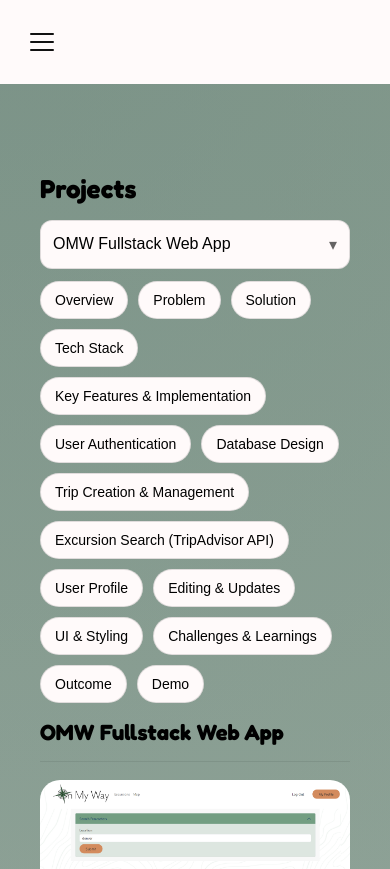
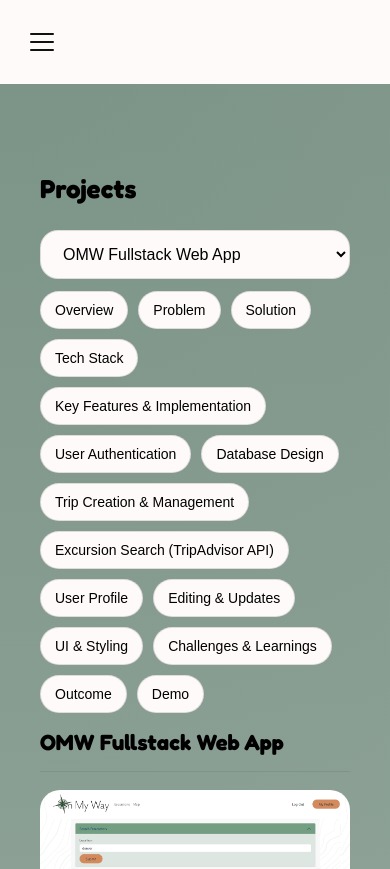
Before and after one commit to nicoleyeag/portfolio, a React (Create React App) app: page /projects in a window 390 px wide. Shown: the top 869 px of the page. Built offline with nearby package versions, Linux system fonts and the light colour scheme; a web font is replaced by a local one.

Commit message:
fixed mobile projects page

```diff
--- a/src/css/style.css
+++ b/src/css/style.css
@@ -501,14 +501,14 @@
 }
 
 
-
-
-/* this keeps it at 1100px - responsive  */
-.projects-layout,
+/* default: desktop */
 .projects-mobile-controls,
 .projects-mobile-content {
-  max-width: 1100px;
-  margin: 0 auto;
+  display: none;
+}
+
+.projects-layout {
+  display: flex; /* or whatever you already use */
 }
 
 
@@ -746,103 +746,28 @@
 
 
 /* ===== Projects: Mobile Fix ===== */
-/* mobile overrides must come after the desktop rules */
-@media (max-width: 900px) {
-  .projects-page {
-    padding: 24px 16px;
-  }
+/* ===== Projects: Responsive Layout (Clean Replacement) ===== */
 
-  /* Force a true single-column layout */
-  .projects-layout {
-    display: flex;
-    flex-direction: column;
-    gap: 16px;
-  }
-
-  /* Stop sticky on mobile so it doesn't overlap */
-  .projects-nav {
-    position: relative;
-    top: auto;
-    z-index: 1;
-    background: transparent; /* important if things overlap */
-    padding-bottom: 8px;
-  }
-
-  /* Remove divider */
-  .projects-divider {
-    display: none;
-  }
-
-  /* Make right content normal flow, not a fixed scroll container */
-  .projects-content {
-    min-width: 0;
-  }
-
-  .case-scroll {
-    height: auto;
-    overflow: visible;
-    padding-right: 0;
-  }
-
-  /* Add breathing room so accordion doesn't sit on content */
-  .projects-nav + .projects-content {
-    margin-top: 8px;
-  }
-
-  /* Optional: reduce heading size so it doesn’t crowd */
-  .projects-title {
-    font-size: 26px;
-  }
-
-  .case-title {
-    font-size: 22px;
-    margin-top: 12px;
-  }
-
-  /* Make section links easier to tap */
-  .section-link {
-    padding: 10px 8px;
-    font-size: 16px;
-  }
+/* --- DESKTOP DEFAULTS (>= 901px) --- */
+/* Show desktop layout, hide mobile layout */
+.projects-layout {
+  display: flex;
 }
 
-@media (max-width: 900px) {
-  .projects-page {
-    padding: 24px 16px;
-  }
-
-  .projects-layout {
-    display: flex;
-    flex-direction: column;
-    gap: 16px;
-  }
-
-  .projects-nav {
-    position: relative;
-    top: auto;
-  }
-
-  .projects-divider {
-    display: none;
-  }
-
-  .case-scroll {
-    height: auto;
-    overflow: visible;
-    padding-right: 0;
-  }
-}
-
-/* ===== Projects Mobile Rebuild ===== */
-
-/* Hide mobile version by default (desktop) */
 .projects-mobile-controls,
 .projects-mobile-content {
   display: none;
 }
 
+/* Keep desktop behavior (sticky nav + scroll panel) as-is.
+   If you already define these earlier, you can omit these here. */
+.projects-divider {
+  display: block;
+}
+
+/* --- MOBILE (<= 900px) --- */
 @media (max-width: 900px) {
-  /* Hide desktop layout on mobile */
+  /* Hide desktop layout completely so nothing duplicates */
   .projects-layout {
     display: none;
   }
@@ -853,10 +778,16 @@
     display: block;
   }
 
+  /* Page spacing */
+  .projects-page {
+    padding: 24px 16px;
+  }
+
   .projects-mobile-controls {
     margin-bottom: 16px;
   }
 
+  /* Pills layout */
   .projects-mobile-sections {
     display: flex;
     flex-wrap: wrap;
@@ -866,31 +797,57 @@
 
   .section-pill {
     background: #FFFAFA;
-    border: 1px solid rgba(0,0,0,0.12);
+    border: 1px solid rgba(0, 0, 0, 0.12);
     border-radius: 999px;
     padding: 10px 14px;
     font-size: 14px;
     cursor: pointer;
   }
 
+  /* If you're using a <select> for project switching */
+  .project-select {
+    width: 100%;
+    max-width: 520px;
+    padding: 14px 18px;
+    border-radius: 18px;
+    border: 1px solid rgba(0, 0, 0, 0.12);
+    background: #FFFAFA;
+    font-size: 16px;
+    margin-top: 10px;
+  }
+
+  /* If you still have the old mobile button picker, keep it styled too */
   .project-button.mobile {
     width: 100%;
     background: #FFFAFA;
-    border: 1px solid rgba(0,0,0,0.12);
+    border: 1px solid rgba(0, 0, 0, 0.12);
     border-radius: 12px;
     padding: 14px 12px;
     margin-top: 10px;
   }
 
-  /* Ensure content reads clean on mobile */
-  .projects-page {
-    padding: 24px 16px;
+  /* Content should flow naturally on mobile */
+  .case-scroll {
+    height: auto;
+    overflow: visible;
+    padding-right: 0;
   }
 
   .case-section {
     padding: 18px 0;
   }
+
+  /* Optional: reduce headings slightly */
+  .projects-title {
+    font-size: 26px;
+  }
+
+  .case-title {
+    font-size: 22px;
+    margin-top: 12px;
+  }
 }
+/* ===== End Projects Mobile Fix ===== */
 
 /* Project Background bottom of file so it wins */
 body.page-projects {
--- a/src/pages/Projects.js
+++ b/src/pages/Projects.js
@@ -1,4 +1,5 @@
 import React, { useEffect, useMemo, useRef, useState } from "react";
+
 
 const PROJECTS = [
   {
@@ -461,9 +462,7 @@
                 </figcaption>
               </div>
           </div>
-        </section>
 
-        <section id="key-design-decisions" className="case-section">
           <h2>Key Design Decisions</h2>
           <ul>
             <li><span className="bold">Location-first discovery:</span> Prioritized proximity to help users quickly find relevant businesses.</li>
@@ -612,9 +611,15 @@
 ];
 
 export default function Projects() {
+  const contentRef = useRef(null);
+  const mobileContentRef = useRef(null);
+
   const [openProjectId, setOpenProjectId] = useState(PROJECTS[0].id);
   const [activeProjectId, setActiveProjectId] = useState(PROJECTS[0].id);
-  const contentRef = useRef(null);
+
+  // rest of your code...
+
+
 
   const activeProject = useMemo(
     () => PROJECTS.find((p) => p.id === activeProjectId),
@@ -631,14 +636,18 @@
   };
 
 const scrollToSection = (id) => {
-    // On desktop: scroll inside right panel
-    const el = contentRef.current?.querySelector(`#${id}`);
-    if (el) el.scrollIntoView({ behavior: "smooth", block: "start" });
+  const isMobile = window.matchMedia("(max-width: 900px)").matches;
 
-    // On mobile: scroll the page to the section
-    const el2 = document.getElementById(id);
-    if (el2) el2.scrollIntoView({ behavior: "smooth", block: "start" });
+  if (isMobile) {
+    const mobileEl = mobileContentRef.current?.querySelector(`#${id}`);
+    if (mobileEl) mobileEl.scrollIntoView({ behavior: "smooth", block: "start" });
+    return;
+  }
+
+  const desktopEl = contentRef.current?.querySelector(`#${id}`);
+  if (desktopEl) desktopEl.scrollIntoView({ behavior: "smooth", block: "start" });
 };
+
 
   const bgBase = activeProject?.bg?.base ?? "rgba(255,250,245,1)";
   const bgAccent = activeProject?.bg?.accent ?? "rgba(240,230,255,0.6)";
@@ -660,23 +669,29 @@
   return (
       <div className="projects-page">
 
-
       {/* MOBILE HEADER CONTROLS (shows on mobile only) */}
         <div className="projects-mobile-controls">
           <h1 className="projects-title">Projects</h1>
 
-        <button
-          className="project-button mobile"
-          onClick={() =>
-            setOpenProjectId((prev) => (prev === activeProjectId ? "" : activeProjectId))
-          }
-          type="button"
+          <select
+            className="project-select"
+            value={activeProjectId}
+            onChange={(e) => {
+              const id = e.target.value;
+              setActiveProjectId(id);
+              setOpenProjectId(id); // optional — keeps desktop accordion in sync
+              requestAnimationFrame(() => {
+                window.scrollTo({ top: 0, behavior: "smooth" });
+              });
+            }}
           >
-          <span>{activeProject.name}</span>
-          <span className="chevron">{openProjectId ? "▾" : "▸"}</span>
-        </button>
+            {PROJECTS.map((p) => (
+              <option key={p.id} value={p.id}>
+                {p.name}
+              </option>
+            ))}
+          </select>
 
-        {openProjectId === activeProjectId && (
           <div className="projects-mobile-sections">
             {activeProject.sections.map((section) => (
               <button
@@ -689,8 +704,9 @@
               </button>
             ))}
           </div>
-        )}
         </div>
+
+
 
       {/* DESKTOP LAYOUT (shows on desktop only) */}
       <div className="projects-layout">
@@ -742,10 +758,11 @@
 
 
       {/* MOBILE CONTENT (shows on mobile only) */}
-      <div className="projects-mobile-content">
+      <div ref={mobileContentRef} className="projects-mobile-content">
         <h2 className="case-title">{activeProject.name}</h2>
         {activeProject.content}
       </div>
+
     </div>
   );
 }
```
Lines whose indentation alone changed are shown as unchanged.
